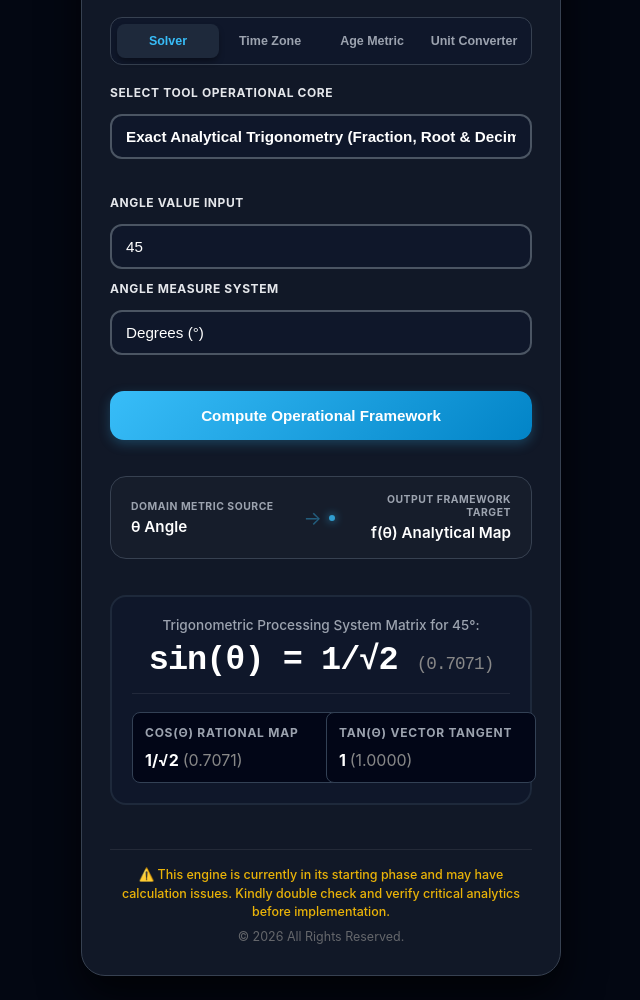
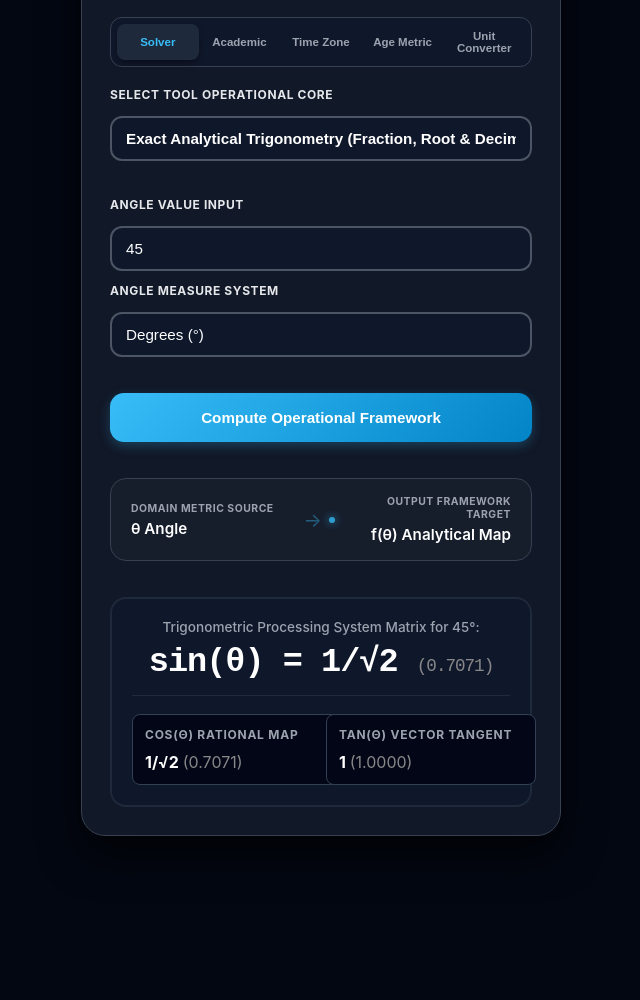
Before and after one commit to adityakumaragrawal/TestCalculator, a plain HTML site: page index.html in a window 1280 px wide. Shown: the part 113-1113 px from the top of the page, without its empty margins (319-959 px from the left). After the commit the page ends 973 px from the top, so only its background shows below. Drawn offline with Linux system fonts and the light colour scheme.

Commit message:
Update index.html

```diff
--- a/index.html
+++ b/index.html
@@ -8,9 +8,13 @@
   <link rel="stylesheet" href="styles/animations.css">
   <link rel="stylesheet" href="style.css">
   <style>
-    /* Adjust grid layout column allocation for 4 modules */
+    /* Expand grid system dynamically to align all 5 independent modular tabs */
     .navigation-tab-container {
-      grid-template-columns: repeat(4, 1fr) !important;
+      grid-template-columns: repeat(5, 1fr) !important;
+    }
+    .nav-tab-trigger {
+      font-size: 0.72rem !important;
+      padding: 6px 4px !important;
     }
   </style>
 </head>
@@ -26,24 +30,17 @@
 
       <nav class="navigation-tab-container">
         <button class="nav-tab-trigger active" data-module="destinations">Solver</button>
+        <button class="nav-tab-trigger" data-module="academic">Academic</button>
         <button class="nav-tab-trigger" data-module="time">Time Zone</button>
         <button class="nav-tab-trigger" data-module="age">Age Metric</button>
         <button class="nav-tab-trigger" data-module="unit">Unit Converter</button>
       </nav>
 
       <div id="destinations-container" class="module-view-panel active"></div>
+      <div id="academic-container" class="module-view-panel"></div>
       <div id="time-container" class="module-view-panel"></div>
       <div id="age-container" class="module-view-panel"></div>
       <div id="unit-container" class="module-view-panel"></div>
-
-      <footer style="margin-top: 24px; padding-top: 16px; border-top: 1px solid rgba(255, 255, 255, 0.08); text-align: center; font-size: 0.78rem; color: #888; line-height: 1.5;">
-        <p style="margin: 0 0 6px 0; color: #eab308; font-weight: 500;">
-          ⚠️ This engine is currently in its starting phase and may have calculation issues. Kindly double check and verify critical analytics before implementation.
-        </p>
-        <p style="margin: 0; opacity: 0.7;">
-          &copy; 2026 All Rights Reserved.
-        </p>
-      </footer>
 
     </div>
   </div>
```
